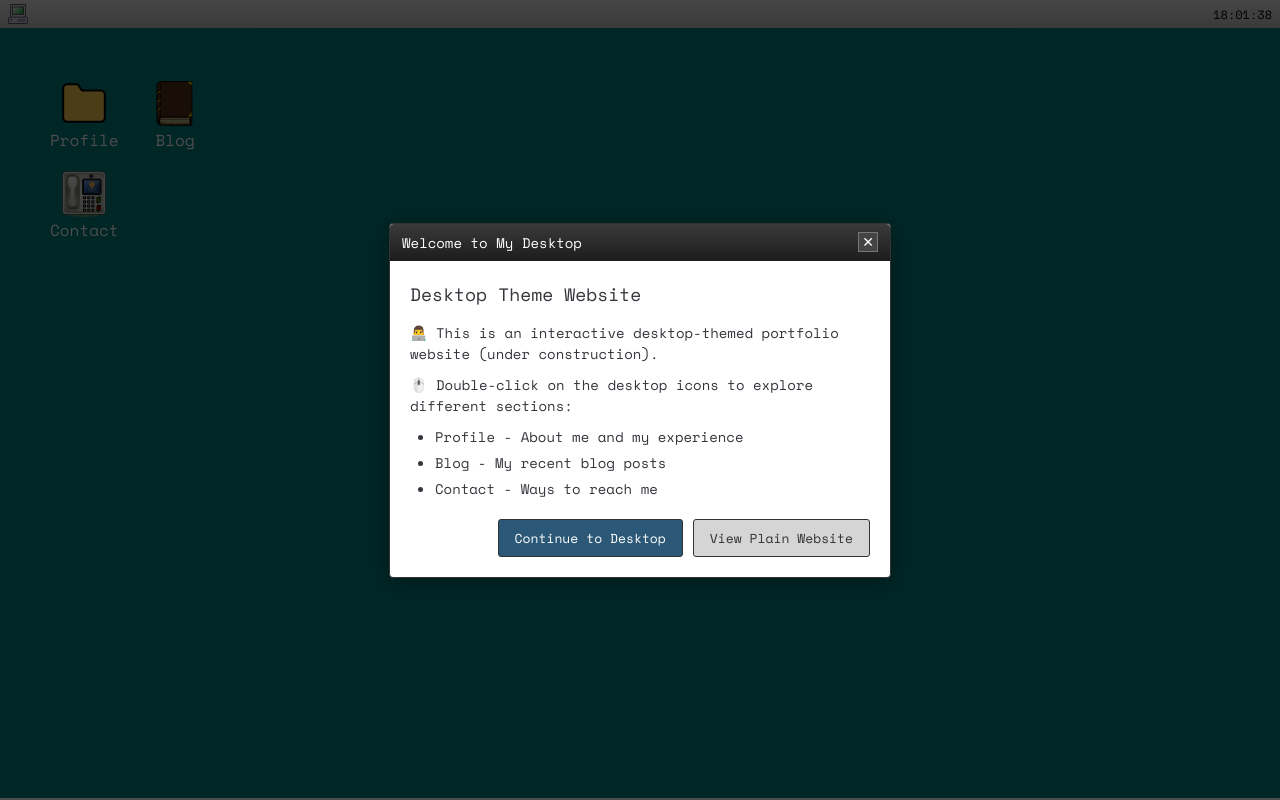
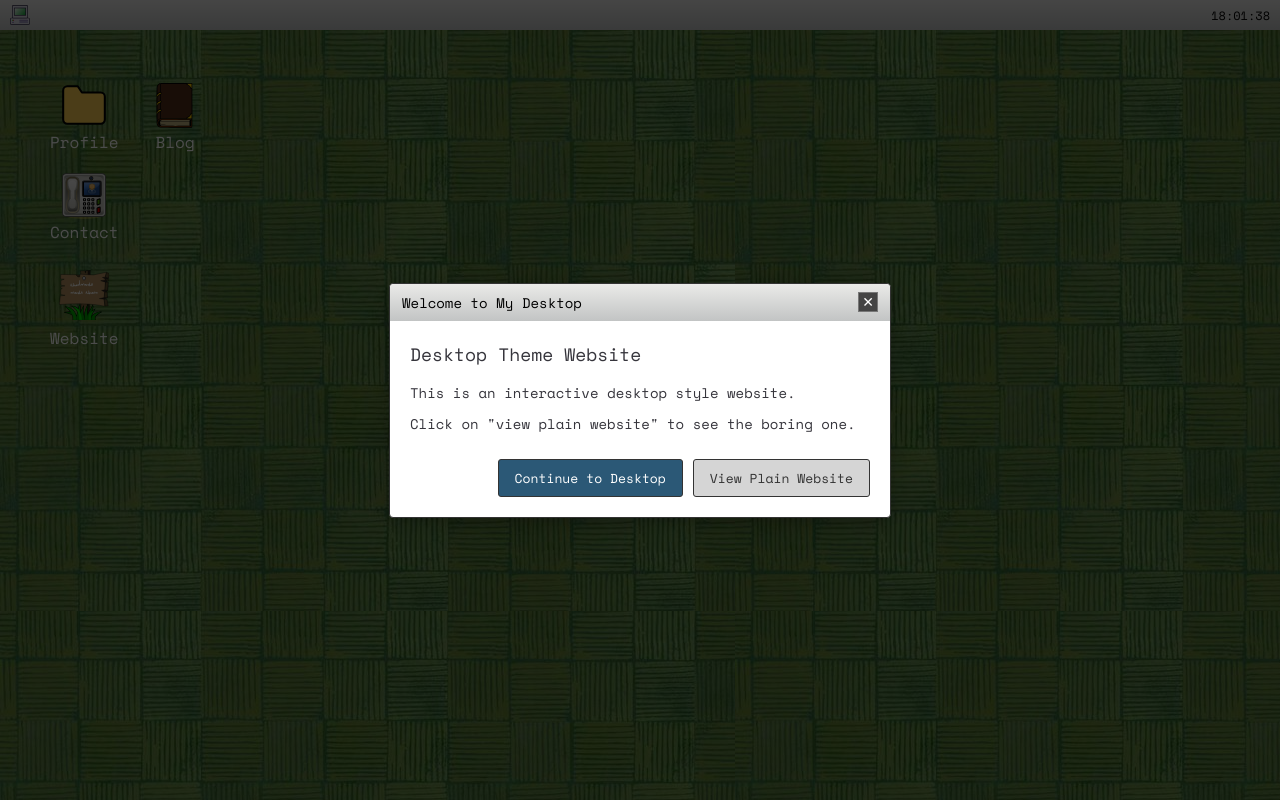
Before and after one commit to gzamann/aboutme1, a React (Vite) app: page / in a window 1280 px wide. Built offline with nearby package versions, Linux system fonts and the light colour scheme.

Commit message:
update website

```diff
--- a/src/BlogViewer.tsx
+++ b/src/BlogViewer.tsx
@@ -6,7 +6,7 @@ const BlogViewer = ({ blogRef, setBlogVisible, startBlogDrag }) => {
   useEffect(() => {
     fetch('https://dev.to/api/articles?username=gzamann')
       .then(res => res.json())
-      .then(result => setPostList(result.slice(0, 6)));
+      .then(result => setPostList(result.slice(0, 10)));
   }, []);
 
   return (
--- a/src/ContactExe.tsx
+++ b/src/ContactExe.tsx
@@ -18,36 +18,36 @@ const ContactExe = ({ contactRef, setContactVisible, startContactDrag }) => {
         </button>
       </div>
       <div className='contact-content'>
-        <h2>Contact Me</h2>
+        <h2>Contact</h2>
         <div className="contact-details">
           <p>
-            Email:{' '}
+            Email:
+          </p>
           <a href="mailto:gulshanzamann@gmail.com">gulshanzamann@gmail.com</a>
+          <p>
+            GitHub:
           </p>
-          <p>
-            GitHub:{' '}
           <a href="https://github.com/gzamann" target="_blank" rel="noopener noreferrer">
             github.com/gzamann
           </a>
+          <p>
+            Linktree:
           </p>
-          <p>
-            Linktree:{' '}
           <a href="https://linktr.ee/gulshanwebdev" target="_blank" rel="noopener noreferrer">
             linktr.ee/gulshanwebdev
           </a>
+          <p>
+            Dev.to:
           </p>
-          <p>
-            Dev.to:{' '}
           <a href="https://dev.to/gzamann" target="_blank" rel="noopener noreferrer">
             dev.to/gzamann
           </a>
+          <p>
+            LinkedIn:
           </p>
-          <p>
-            LinkedIn:{' '}
           <a href="https://www.linkedin.com/in/gulshanwebdev/" target="_blank" rel="noopener noreferrer">
             linkedin.com/in/gulshanwebdev
           </a>
-          </p>
         </div>
       </div>
     </div>
--- a/src/Desktop.tsx
+++ b/src/Desktop.tsx
@@ -8,6 +8,7 @@ import { ReactComponent as IntercomIcon } from './assets/icons/intercom.svg';
 import BlogViewer from './BlogViewer';
 import ContactExe from './ContactExe';
 import WelcomeModal from './WelcomeModal';
+import SignBoard from "./assets/icons/signboard.svg";
 
 export default function Desktop() {
   const [profileVisible, setProfileVisible] = useState(false);
@@ -22,6 +23,7 @@ export default function Desktop() {
     { id: 1, name: 'Profile', x: 50, y: 50 },
     { id: 2, name: 'Blog', x: 150, y: 50 },
     { id: 3, name: 'Contact', x: 50, y: 140 },
+    { id: 3, name: 'Website', x: 50, y: 240 },
   ];
 
   return (
@@ -60,6 +62,11 @@ export default function Desktop() {
             {icon.name === 'Contact' && (
               <IntercomIcon style={{ height: '50px', width: '50px' }} />
             )}
+            {icon.name === 'Website' && (
+              <a href="/plain">
+                <img src={SignBoard} width={50} height={50} />
+              </a>
+            )}
             <div>{icon.name}</div>
           </div>
         ))}
--- a/src/ProfileViewer.tsx
+++ b/src/ProfileViewer.tsx
@@ -19,12 +19,12 @@ const ProfileViewer = ({ profileRef, setProfileVisible, startProfileDrag }) => {
         </button>
       </div>
       <div className='profile-content'>
-        <p>Name: Gulshan (aka Mr Holmes)</p>
-        <p>Role: Frontend Developer</p>
-        <p>Location: Bengaluru, KA, India</p>
+        <p>Gulshan</p>
+        <p>Frontend Developer</p>
+        <p>Bengaluru, KA, India</p>
         <hr />
         <p>
-          About: A frontend developer working with 5+ year of experience
+          A frontend developer working with 5+ year of experience
           building modern web applications using React, Typescript, CSS and
           other frontend web tech.
           <br/>
--- a/src/WelcomeModal.css
+++ b/src/WelcomeModal.css
@@ -20,8 +20,8 @@
 }
 
 .modal-header {
-  background: linear-gradient(#3a3a3a, #1c1c1c);
-  color: #fff;
+  background: linear-gradient(#eaeae8, #c2c4c4);
+  color: #000;
   padding: 8px 12px;
   display: flex;
   justify-content: space-between;
@@ -77,7 +77,7 @@
 }
 
 .modal-actions {
-  margin-top: 20px;
+  margin-top: 25px;
   display: flex;
   gap: 10px;
   justify-content: flex-end;
--- a/src/WelcomeModal.tsx
+++ b/src/WelcomeModal.tsx
@@ -21,13 +21,8 @@ const WelcomeModal = ({ isVisible, onClose }: WelcomeModalProps) => {
         </div>
         <div className="modal-content">
           <h2>Desktop Theme Website</h2>
-          <p>👨‍💻 This is an interactive desktop-themed portfolio website (under construction).</p>
-          <p>🖱️ Double-click on the desktop icons to explore different sections:</p>
-          <ul>
-            <li>Profile - About me and my experience</li>
-            <li>Blog - My recent blog posts</li>
-            <li>Contact - Ways to reach me</li>
-          </ul>
+          <p>This is an interactive desktop style website.</p>
+          <p>Click on "view plain website" to see the boring one.</p>
           <div className="modal-actions">
             <button
               className="continue-btn"
--- a/src/desktop.css
+++ b/src/desktop.css
@@ -52,11 +52,12 @@ section {
 
 .navbar {
   font-size: 12px;
-  padding: 4px 8px;
+  padding: 5px 10px;
   background: linear-gradient(#eaeae8, #c2c4c4);
   display: flex;
   justify-content: space-between;
   align-items: center;
+  color: #000;
 
   img {
     height: 20px;
@@ -69,7 +70,9 @@ section {
   width: 100vw;
   height: calc(100vh - 30px);
   overflow: hidden;
-  background: #007f7e;
+  background-color: #346caa;
+  background: url('./assets/bg/spbg1.jpeg');
+  background-repeat: repeat;
   color: #000;
 }
 
@@ -166,6 +169,7 @@ section {
 }
 
 .profile-content {
+  color: color-mix(in srgb, salmon 40%, yellow 60%);
   padding: 10px 10px 10px 22px;
   flex: 1;
   overflow: auto;
@@ -193,6 +197,7 @@ section {
 }
 
 .blog-header {
+  color: #fff;
   padding: 6px 10px;
   cursor: move;
   display: flex;
@@ -304,107 +309,6 @@ section {
   }
 }
 
-/* Welcome Modal Styles */
-.modal-overlay {
-  position: fixed;
-  top: 0;
-  left: 0;
-  right: 0;
-  bottom: 0;
-  background: rgba(0, 0, 0, 0.7);
-  display: flex;
-  justify-content: center;
-  align-items: center;
-  z-index: 1000;
-}
-
-.welcome-modal {
-  width: 500px;
-  background: url('./assets/bg/greenpaper.webp') repeat;
-  background-size: 400px;
-  background-color: rgba(255, 255, 255, 0.95);
-  background-blend-mode: soft-light;
-  border: 1px solid #333;
-  border-radius: 4px;
-  box-shadow: 0 4px 20px rgba(0, 0, 0, 0.3);
-}
-
-.modal-header {
-  background: linear-gradient(#3a3a3a, #1c1c1c);
-  color: #fff;
-  padding: 8px 12px;
-  display: flex;
-  justify-content: space-between;
-  align-items: center;
-  border-top-left-radius: 4px;
-  border-top-right-radius: 4px;
-  font-size: 14px;
-}
-
-.modal-content {
-  padding: 20px;
-  color: #36353c;
-}
-
-.modal-content h2 {
-  margin: 0 0 15px 0;
-  font-size: 18px;
-  color: #36353c;
-  text-shadow: 1px 1px 0 rgba(255, 255, 255, 0.9);
-}
-
-.modal-content p {
-  margin: 10px 0;
-  font-size: 14px;
-  line-height: 1.5;
-}
-
-.modal-content ul {
-  margin: 10px 0;
-  padding-left: 25px;
-  font-size: 14px;
-}
-
-.modal-content li {
-  margin: 5px 0;
-}
-
-.modal-actions {
-  margin-top: 20px;
-  display: flex;
-  gap: 10px;
-  justify-content: flex-end;
-}
-
-.continue-btn,
-.plain-btn {
-  padding: 8px 16px;
-  border: 1px solid #333;
-  border-radius: 3px;
-  cursor: pointer;
-  font-family: 'Space Mono', monospace;
-  font-size: 13px;
-  transition: all 0.2s ease;
-}
-
-.continue-btn {
-  background: #2b5876;
-  color: white;
-}
-
-.continue-btn:hover {
-  background: #1a365d;
-}
-
-.plain-btn {
-  background: #d5d5d5;
-  color: #333;
-}
-
-.plain-btn:hover {
-  background: #c5c5c5;
-}
-
 /* Contact Viewer Styles */
 .contact-viewer {
   position: absolute;
@@ -472,7 +376,7 @@ section {
   padding: 12px 0;
   display: flex;
   flex-direction: column;
-  gap: 10px;
+  gap: 4px;
 }
 
 .contact-details p {
```
Also changed, not shown: src/assets/bg/spbg1.jpeg (added), src/assets/icons/signboard.svg (added). Lines whose indentation alone changed are shown as unchanged.
